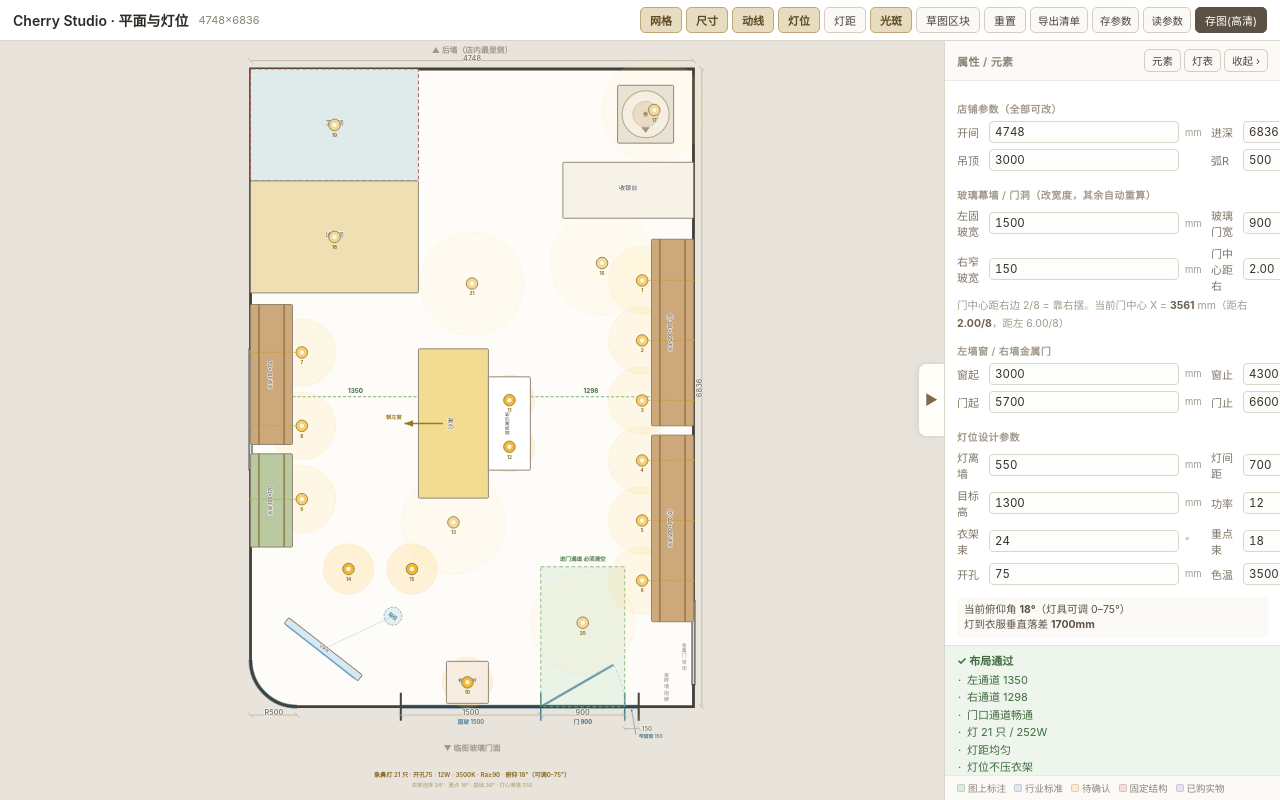
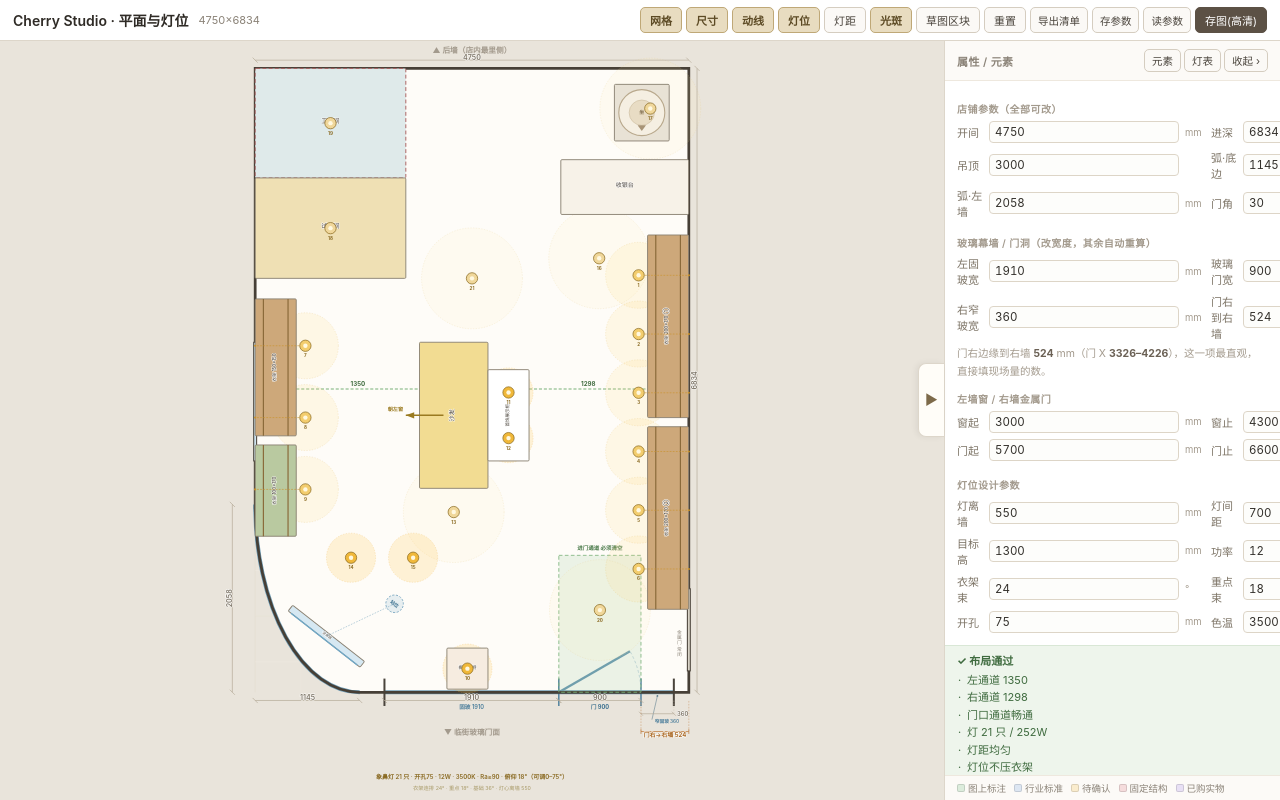
Before and after one commit to xubaixiong/cherry-studio-plan, a plain HTML site: page index.html in a window 1280 px wide. Drawn offline with Linux system fonts and the light colour scheme.

Commit message:
采用 CherryStudio_参数.json 为默认；门右到右墙 524；弧角改椭圆弧 1145/2058

```diff
--- a/index.html
+++ b/index.html
@@ -157,19 +157,22 @@ try{ if(localStorage.getItem(SIDE_KEY)==='1') setSide(true); }catch(e){}
 
 /* ══════════════ 店铺参数（全部可调） ══════════════ */
 const SHOP0 = {
-  W: 4748,          // 开间（左墙→右墙）
-  D: 6836,          // 进深（后墙→临街门面）
+  W: 4750,          // 开间（左墙→右墙）
+  D: 6834,          // 进深（后墙→临街门面）
   H: 3000,          // 吊顶完成面高度（平顶）
-  ARC: 500,         // 左下弧形转角半径
-  /* 门面分格：以「玻璃门中心 = 店宽 6/8」为基准反推（用户 12:50 确认门在靠右侧 2/8 位置）。
-     店宽 4748 → 门中心 3561；门 900 → 门左 3111、门右 4011。
-     左固玻 1500（实拍比例），玻璃起 1611；右窄固玻 150（用户 12:30 确认门右侧有窄固定玻璃）。
-     这些只是初始值，面板里直接改「宽度」即可，改一处其余自动重算。 */
-  DOOR_CENTER_RATIO: 0.75,  // 玻璃门中心在店宽的位置：距右边 2/8（= 从左数 6/8）
-  GX1: 1611,        // 玻璃幕墙起点 X（左砖柱内边）
-  GX2: 4161,        // 玻璃幕墙终点 X（右窄固定玻璃外边 = 门右4011 + 150）
-  DX1: 3111,        // 玻璃门洞左
-  DX2: 4011,        // 玻璃门洞右
+  /* 左下弧角：不是 1/4 圆，是椭圆弧。
+     ARCX = 沿底边从墙角量进去的跨度；ARCY = 沿左墙从墙角量上去的跨度。
+     CAD 原图标注：底边 1145、左墙 2058。 */
+  ARCX: 1145,
+  ARCY: 2058,
+  /* 门面分格：以「门右边缘到右墙的距离」为基准，比其他描述都直观。
+     门右到右墙 524 → 门右 = 4750-524 = 4226；门宽 900 → 门左 3326。
+     左固玻 1910 → 玻璃起 1416；右窄固玻 360 → 玻璃止 4586；剩 164 是瓷砖墙·招牌。 */
+  MDR: 524,         // 门右边缘到右主墙的距离（mm）
+  GX1: 1416,        // 玻璃幕墙起点 X
+  GX2: 4586,        // 玻璃幕墙终点 X
+  DX1: 3326,        // 玻璃门洞左
+  DX2: 4226,        // 玻璃门洞右
   WY1: 3000,        // 左墙铁栅窗起点 Y
   WY2: 4300,        // 左墙铁栅窗终点 Y
   MY1: 5700,        // 右墙金属门起点 Y
@@ -195,15 +198,15 @@ const LIGHT0 = {
   showSpacing: false
 };
 
-/* ══════════════ 元素 ══════════════
-   src: cad 图上标注 | std 行业标准 | guess 待确认 | fix 固定结构 | buy 已购实物
-   ═══════════════════════════════ */
+ /* ══════════════ 元素 ══════════════
+    src: cad 图上标注 | std 行业标准 | guess 待确认 | fix 固定结构 | buy 已购实物
+    ═══════════════════════════════ */
 const ITEMS0 = [
-  { id:'wc', name:'卫生间', x:0, y:0, w:1800, d:1200, h:2600, src:'fix', color:'#dfeaea',
-    note:'左后角原砌体小间，墙体和门洞不能拆改，只做表面刷漆或贴面。宽 1800、深 1200。' },
+  { id:'wc', name:'卫生间', x:0, y:0, w:1650, d:1200, h:2600, src:'fix', color:'#dfeaea',
+    note:'左后角原砌体小间，墙体和门洞不能拆改，只做表面刷漆或贴面。宽 1650、深 1200。' },
 
-  { id:'fit', name:'试衣间', x:0, y:1200, w:1800, d:1200, h:2400, src:'guess', color:'#efe0b4',
-    note:'卫生间正下方，同样深 1200、宽 1800。正面挂布帘朝店内开，内装 4000K 灯。' },
+  { id:'fit', name:'试衣间', x:0, y:1200, w:1650, d:1100, h:2400, src:'guess', color:'#efe0b4',
+    note:'卫生间正下方，同样深 1200、宽 1650。正面挂布帘朝店内开，内装 4000K 灯。' },
 
   /* 收银台：右靠右墙，从后墙前移 1250mm。
      为什么是 1250：坐人需要的深度 = 凳子/人体 700 + 起身后退 400 + 余量 150。
@@ -265,12 +268,12 @@ let dimSel = null;
 let showGrid=true, showDim=true, showAisle=true, showRef=false;
 let panelMode = 'elem';
 const SNAP = 25;
-const LS_KEY = 'cherry-studio-plan-v21';
+const LS_KEY = 'cherry-studio-plan-v22';
 
 /* ══════════════ SVG ══════════════ */
 const svg = document.getElementById('svg');
 const NS='http://www.w3.org/2000/svg';
-let PADX=380, PADTOP=300, PADBOT=1000;
+let PADX=380, PADTOP=300, PADBOT=1180;
 
 function mk(tag,a,p){const n=document.createElementNS(NS,tag);for(const k in a)n.setAttribute(k,a[k]);if(p)p.appendChild(n);return n;}
 function tx(p,x,y,s,a){const t=mk('text',Object.assign({x,y,'font-family':'-apple-system,Segoe UI,Microsoft YaHei,sans-serif'},a||{}),p);t.textContent=s;return t;}
@@ -299,9 +302,10 @@ function setViewBox(){
 /* ══════════════ 底图 ══════════════ */
 function drawBase(){
   gFloor.innerHTML=''; gGrid.innerHTML='';
-  const {W,D,ARC}=SHOP;
-  const cx=ARC, cy=D-ARC;
-  const path=`M 0 ${cy} A ${ARC} ${ARC} 0 0 0 ${cx} ${D} L ${W} ${D} L ${W} 0 L 0 0 Z`;
+  const {W,D,ARCX,ARCY}=SHOP;
+  /* 左下角不是 1/4 圆：沿左墙 ARCY、沿底边 ARCX 的椭圆弧（CAD 原图 2058 / 1145） */
+  const cx=ARCX, cy=D-ARCY;
+  const path=`M 0 ${cy} A ${ARCX} ${ARCY} 0 0 0 ${cx} ${D} L ${W} ${D} L ${W} 0 L 0 0 Z`;
 
   mk('path',{d:path,fill:'#fefcf8'},gFloor);
 
@@ -311,7 +315,7 @@ function drawBase(){
   }
 
   // 玻璃幕墙
-  mk('path',{d:`M 0 ${cy} A ${ARC} ${ARC} 0 0 0 ${cx} ${D}`,fill:'none',stroke:'#6f9cb5','stroke-width':44},gFloor);
+  mk('path',{d:`M 0 ${cy} A ${ARCX} ${ARCY} 0 0 0 ${cx} ${D}`,fill:'none',stroke:'#6f9cb5','stroke-width':44},gFloor);
   if(SHOP.GX2>SHOP.GX1) mk('line',{x1:SHOP.GX1,y1:D,x2:SHOP.GX2,y2:D,stroke:'#6f9cb5','stroke-width':44},gFloor);
   /* 三块玻璃的分格竖线：左固玻 | 门 | 右窄固玻 */
   [SHOP.GX1,SHOP.DX1,SHOP.DX2,SHOP.GX2].forEach(x=>{
@@ -512,10 +516,10 @@ function drawLights(){
     tx(g,l.x,l.y+126,String(i+1),{fill:'#8a6a22','font-size':50,'text-anchor':'middle','font-weight':700});
   });
 
-  tx(gLight,SHOP.W/2,SHOP.D+PADBOT-250,
+  tx(gLight,SHOP.W/2,SHOP.D+PADBOT-230,
     `象鼻灯 ${ls.length} 只 · 开孔${LG.hole} · ${LG.watt}W · ${LG.cct}K · Ra≥${LG.cri} · 俯仰 ${tiltFor(LG.wallOff).toFixed(0)}°（可调0–${LG.tiltMax}°）`,
     {fill:'#8a6a22','font-size':66,'text-anchor':'middle','font-weight':600});
-  tx(gLight,SHOP.W/2,SHOP.D+PADBOT-140,
+  tx(gLight,SHOP.W/2,SHOP.D+PADBOT-110,
     `衣架连排 ${LG.beamRail}° · 重点 ${LG.beamSpot}° · 基础 ${LG.beamGen}° · 灯心离墙 ${LG.wallOff}`,
     {fill:'#a89a68','font-size':58,'text-anchor':'middle'});
 }
@@ -760,7 +764,9 @@ function drawDims(){
 
   chain('W',0,-90,SHOP.W,-90,String(SHOP.W));
   chain('D',SHOP.W+90,0,SHOP.W+90,SHOP.D,String(SHOP.D));
-  chain('ARC',0,SHOP.D+90,SHOP.ARC,SHOP.D+90,'R'+SHOP.ARC);
+  chain('ARCX',0,SHOP.D+90,SHOP.ARCX,SHOP.D+90,String(SHOP.ARCX));
+  /* 弧角沿左墙的跨度，竖排在左墙外侧 */
+  chain('ARCY',-250,SHOP.D-SHOP.ARCY,-250,SHOP.D,String(SHOP.ARCY));
   /* 尺寸链：150 的窄固玻太窄，尺寸数字会与相邻 1578 叠在一起，
      改为在窄玻璃下方单独用文字标（“窄150”），链上只标三段主尺寸 */
   /* 玻璃三段完整尺寸链：1500 + 900 + 150 闭合。
@@ -776,6 +782,18 @@ function drawDims(){
     mk('line',{x1:g2b,y1:SHOP.D+90,x2:g2b,y2:gy+16,stroke:'#c9bfae','stroke-width':4,'stroke-dasharray':'18 14'},gDim);
     tx(gDim,g2b+34,gy+22,String(SHOP.GX2-SHOP.DX2),{fill:'#7d7466','font-size':64,'font-weight':600,
       'paint-order':'stroke',stroke:'#fff','stroke-width':10,'stroke-opacity':.92});
+  }
+  /* 门右边缘 → 右主墙：这是现场最好量的一项，必须单独标出来 */
+  if(SHOP.W-SHOP.DX2>20){
+    const a=SHOP.DX2, b=SHOP.W, my=SHOP.D+430;
+    mk('line',{x1:a,y1:my,x2:b,y2:my,stroke:'#c07a3a','stroke-width':8},gDim);
+    [[a,my],[b,my]].forEach(([x,y])=>{
+      mk('line',{x1:x,y1:y-26,x2:x,y2:y+26,stroke:'#c07a3a','stroke-width':8},gDim);
+      mk('line',{x1:x,y1:SHOP.D+95,x2:x,y2:my-10,stroke:'#c07a3a','stroke-width':4,'stroke-dasharray':'18 14'},gDim);
+    });
+    tx(gDim,(a+b)/2,my+62,'门右→右墙 '+Math.round(SHOP.W-SHOP.DX2),
+      {fill:'#a8651f','font-size':66,'text-anchor':'middle','font-weight':700,
+       'paint-order':'stroke',stroke:'#fff','stroke-width':11,'stroke-opacity':.94});
   }
 }
 
@@ -891,7 +909,10 @@ function renderPanel(){
       </div>
       <div class="g3">
         <div class="frow narrow"><label>吊顶</label><input type="number" id="s_H" value="${SHOP.H}" step="50"><span class="unit"></span></div>
-        <div class="frow narrow"><label>弧R</label><input type="number" id="s_ARC" value="${SHOP.ARC}" step="50"><span class="unit"></span></div>
+        <div class="frow narrow"><label>弧·底边</label><input type="number" id="s_ARCX" value="${SHOP.ARCX}" step="25"><span class="unit">mm</span></div>
+      </div>
+      <div class="g3">
+        <div class="frow narrow"><label>弧·左墙</label><input type="number" id="s_ARCY" value="${SHOP.ARCY}" step="25"><span class="unit">mm</span></div>
         <div class="frow narrow"><label>门角</label><input type="number" id="s_DA" value="${SHOP.DOOR_ANG}" step="5"><span class="unit">°</span></div>
       </div>
       <div class="sec">玻璃幕墙 / 门洞（改宽度，其余自动重算）</div>
@@ -901,9 +922,9 @@ function renderPanel(){
       </div>
       <div class="g2">
         <div class="frow narrow"><label>右窄玻宽</label><input type="number" id="s_WG2" value="${SHOP.GX2-SHOP.DX2}" step="25"><span class="unit">mm</span></div>
-        <div class="frow narrow"><label>门中心距右</label><input type="number" id="s_DCR" value="${((1-SHOP.DOOR_CENTER_RATIO)*8).toFixed(2)}" step="0.125"><span class="unit">/8</span></div>
+        <div class="frow narrow"><label>门右到右墙</label><input type="number" id="s_MDR" value="${SHOP.W-SHOP.DX2}" step="5"><span class="unit">mm</span></div>
       </div>
-      <div class="hint" style="margin:-2px 0 8px">门中心距右边 2/8 = 靠右摆。当前门中心 X = <b>${Math.round((SHOP.DX1+SHOP.DX2)/2)}</b> mm（距右 <b>${((1-(SHOP.DX1+SHOP.DX2)/2/SHOP.W)*8).toFixed(2)}/8</b>，距左 ${((SHOP.DX1+SHOP.DX2)/2/SHOP.W*8).toFixed(2)}/8）</div>
+      <div class="hint" style="margin:-2px 0 8px">门右边缘到右墙 <b>${SHOP.W-SHOP.DX2}</b> mm（门 X <b>${SHOP.DX1}–${SHOP.DX2}</b>），这一项最直观，直接填现场量的数。</div>
       <div class="sec">左墙窗 / 右墙金属门</div>
       <div class="g2">
         <div class="frow narrow"><label>窗起</label><input type="number" id="s_WY1" value="${SHOP.WY1}" step="25"><span class="unit">mm</span></div>
@@ -962,45 +983,43 @@ function bindInputs(){
   }
 
   num('s_W',v=>{const c=curGlass(); SHOP.W=Math.max(1000,v);
-    relayoutGlass(c.g1,c.dw,c.g2,c.r);});
+    relayoutGlass(c.g1,c.dw,c.g2,c.mdr);});
   num('s_D',v=>SHOP.D=Math.max(1000,v));
-  num('s_H',v=>SHOP.H=Math.max(1200,v)); num('s_ARC',v=>SHOP.ARC=Math.max(0,v));
+  num('s_H',v=>SHOP.H=Math.max(1200,v));
+  num('s_ARCX',v=>SHOP.ARCX=Math.max(0,v)); num('s_ARCY',v=>SHOP.ARCY=Math.max(0,v));
   num('s_DA',v=>SHOP.DOOR_ANG=Math.max(0,Math.min(90,v)));
   /* 玻璃分格联动：以「左固玻宽 / 门宽 / 右窄玻宽 / 门中心」四个量互相约束，
      任何一项改动都反推出 GX1、DX1、DX2、GX2，保证所有竖线和尺寸数字同步重算。
      门中心移动时：门宽不变，左右固玻按原比例吸收剩余空间。 */
   /* 无状态重算：每次都用「门中心 + 门宽 + 左固玻宽 + 右窄玻宽」四个量
      从头推出 GX1/DX1/DX2/GX2，不读取上一轮残留的中间变量，避免越改越偏。 */
-  const relayoutGlass=(g1w,doorW,g2w,ratio)=>{
+  const relayoutGlass=(g1w,doorW,g2w,mdr)=>{
     const W=SHOP.W;
-    g1w=Math.max(150,Math.min(W-400,g1w));
-    g2w=Math.max(40, Math.min(W-400,g2w));
-    doorW=Math.max(500,Math.min(W-g1w-g2w-100,doorW));
-    ratio=Math.max(0.05,Math.min(0.95,ratio));
-    // 门中心按ratio定位，四舍五入到 5mm
-    const c=Math.round(W*ratio/5)*5;
-    let dx1=c-doorW/2, dx2=c+doorW/2;
-    // 若某一侧越界，则整组内推，但保持各段宽度不变
-    if(dx1-g1w<0)      { dx1=g1w;           dx2=dx1+doorW; }
-    if(dx2+g2w>W)      { dx2=W-g2w;         dx1=dx2-doorW; }
-    if(dx1<g1w){ g1w=Math.max(150,dx1); }
+    g1w  =Math.max(150, g1w);
+    g2w  =Math.max(20,  g2w);
+    mdr  =Math.max(10,  mdr);
+    doorW=Math.max(500, doorW);
+    // 门右 = W - 门右到右墙；门左 = 门右 - 门宽
+    let dx2=W-mdr, dx1=dx2-doorW;
+    // 越界时整组内推，各段宽度不变
+    if(dx2+g2w>W){ dx2=W-g2w; dx1=dx2-doorW; }
+    if(dx1-g1w<0){ g1w=Math.max(150,dx1); }
     SHOP.DX1=Math.round(dx1); SHOP.DX2=Math.round(dx2);
     SHOP.GX1=Math.max(0,Math.round(dx1-g1w));
     SHOP.GX2=Math.min(W,Math.round(dx2+g2w));
-    // 回写实际值，面板下次渲染用它
     SHOP.WG1=SHOP.DX1-SHOP.GX1;
     SHOP.WG2=SHOP.GX2-SHOP.DX2;
     SHOP.WD =SHOP.DX2-SHOP.DX1;
-    SHOP.DOOR_CENTER_RATIO=(SHOP.DX1+SHOP.DX2)/2/W;
+    SHOP.MDR=SHOP.W-SHOP.DX2;
   };
   const curGlass=()=>({
     g1:SHOP.DX1-SHOP.GX1, dw:SHOP.DX2-SHOP.DX1, g2:SHOP.GX2-SHOP.DX2,
-    r:SHOP.DOOR_CENTER_RATIO!=null?SHOP.DOOR_CENTER_RATIO:((SHOP.DX1+SHOP.DX2)/2/SHOP.W)
+    mdr:SHOP.W-SHOP.DX2
   });
-  num('s_WG1',v=>{const c=curGlass(); relayoutGlass(v,c.dw,c.g2,c.r);});
-  num('s_WD', v=>{const c=curGlass(); relayoutGlass(c.g1,v,c.g2,c.r);});
-  num('s_WG2',v=>{const c=curGlass(); relayoutGlass(c.g1,c.dw,v,c.r);});
-  num('s_DCR',v=>{const c=curGlass(); relayoutGlass(c.g1,c.dw,c.g2,1-v/8);});
+  num('s_WG1',v=>{const c=curGlass(); relayoutGlass(v,c.dw,c.g2,c.mdr);});
+  num('s_WD', v=>{const c=curGlass(); relayoutGlass(c.g1,v,c.g2,c.mdr);});
+  num('s_WG2',v=>{const c=curGlass(); relayoutGlass(c.g1,c.dw,v,c.mdr);});
+  num('s_MDR',v=>{const c=curGlass(); relayoutGlass(c.g1,c.dw,c.g2,v);});
   num('s_WY1',v=>SHOP.WY1=v); num('s_WY2',v=>SHOP.WY2=v);
   num('s_MY1',v=>SHOP.MY1=v); num('s_MY2',v=>SHOP.MY2=v);
   num('l_off',v=>LG.wallOff=v); num('l_sp',v=>LG.spacing=Math.max(200,v));
```
